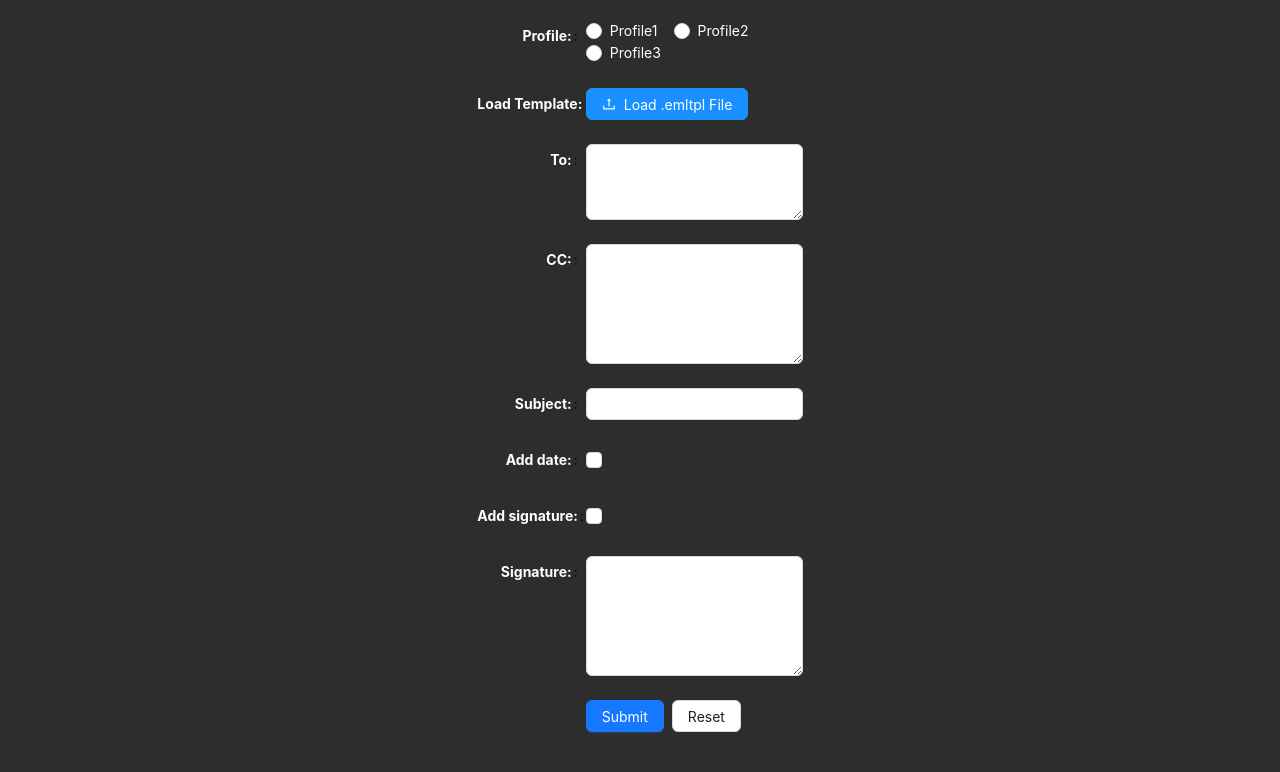
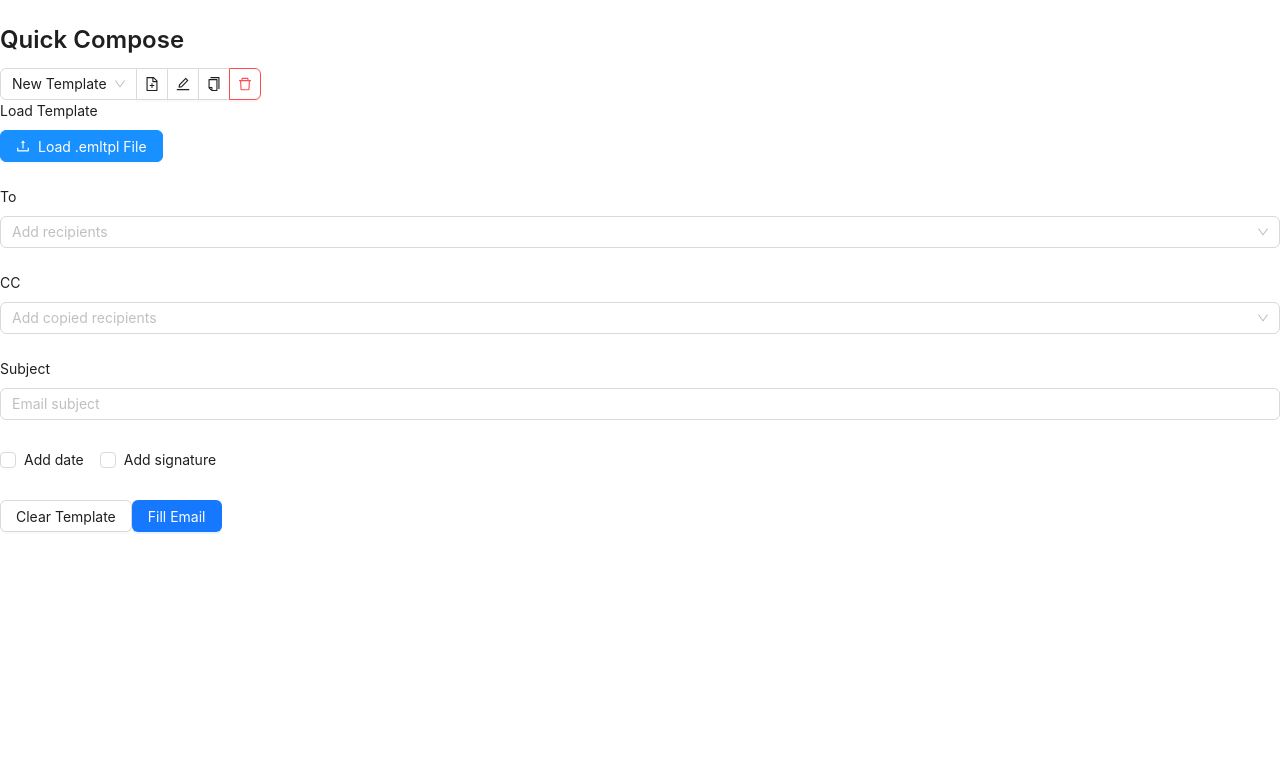
Before and after one commit to M4ss1ck/thunderbird-plugin, a React (Vite) app: page / in a window 1280 px wide. Shown: the top 772 px of the page. Built offline with nearby package versions, Linux system fonts and the light colour scheme.

Commit message:
feat: replace fixed profiles with dynamic template UI

```diff
--- a/src/components/Form.jsx
+++ b/src/components/Form.jsx
@@ -1,294 +1,317 @@
 import React, { useState, useEffect } from 'react'
-import { Button, Form, Input, Radio, Space, Checkbox } from 'antd'
-import Label from './Label'
+import {
+    Button,
+    Checkbox,
+    ConfigProvider,
+    Form,
+    Input,
+    Modal,
+    Select,
+    Space,
+    Tooltip,
+    Typography,
+    message,
+} from 'antd'
+import {
+    CopyOutlined,
+    DeleteOutlined,
+    EditOutlined,
+    FileAddOutlined,
+} from '@ant-design/icons'
 import { TemplateUpload } from './TemplateUpload'
+import {
+    createEmptyTemplate,
+    duplicateTemplate,
+    getCurrentTemplate,
+    migrateDetails,
+    normalizeTemplateState,
+    removeTemplate,
+    resetTemplate,
+    templateToComposeDetails,
+    updateTemplate,
+} from '../utils/templateStorage'
 
-const months = [
-    'Jan',
-    'Feb',
-    'Mar',
-    'Apr',
-    'May',
-    'Jun',
-    'Jul',
-    'Aug',
-    'Sep',
-    'Oct',
-    'Nov',
-    'Dec',
-]
+export const MyForm = () => {
+    const [form] = Form.useForm()
+    const [templateState, setTemplateState] = useState(() =>
+        normalizeTemplateState()
+    )
+    const currentTemplate = getCurrentTemplate(templateState)
 
-const { TextArea } = Input
+    useEffect(() => {
+        if (typeof browser === 'undefined') return
 
-const tailLayout = {
-    wrapperCol: { offset: 8, span: 16 },
+        browser.storage.local.get(['details']).then((result) => {
+            const migrated = migrateDetails(result.details)
+            setTemplateState(migrated)
+            form.setFieldsValue(getCurrentTemplate(migrated))
+        })
+    }, [form])
+
+    useEffect(() => {
+        form.setFieldsValue(currentTemplate)
+    }, [currentTemplate.id, form])
+
+    const saveCurrentTemplatePatch = () => {
+        const values = form.getFieldsValue()
+        const nextState = updateTemplate(templateState, currentTemplate.id, values)
+        setTemplateState(nextState)
+        return nextState
     }
 
-export const MyForm = () => {
-    const profiles = ['Profile1', 'Profile2', 'Profile3']
-    const [profile, setProfile] = useState(profiles[0])
+    const handleTemplateChange = (templateId) => {
+        const nextState = normalizeTemplateState({
+            ...saveCurrentTemplatePatch(),
+            currentTemplateId: templateId,
+        })
+        setTemplateState(nextState)
+        form.setFieldsValue(getCurrentTemplate(nextState))
+    }
 
-    const [form] = Form.useForm()
+    const handleAddTemplate = () => {
+        const savedState = saveCurrentTemplatePatch()
+        const template = createEmptyTemplate(`Template ${savedState.templates.length + 1}`)
+        const nextState = normalizeTemplateState({
+            ...savedState,
+            currentTemplateId: template.id,
+            templates: [...savedState.templates, template],
+        })
+        setTemplateState(nextState)
+        form.setFieldsValue(template)
+    }
 
-    useEffect(() => {
-        if (typeof browser !== 'undefined') {
-            browser.storage.local.get(['details']).then((result) => {
-                if (!result.details) return
-                const details = JSON.parse(result.details)
-                const values = revertProfiles(details)
-                const currentProfile = Object.keys(details).find(
-                    (key) => details[key].currentProfile
-                )
-                if (currentProfile) {
-                    setProfile(currentProfile)
+    const handleDuplicateTemplate = () => {
+        const savedState = saveCurrentTemplatePatch()
+        const copy = duplicateTemplate(getCurrentTemplate(savedState))
+        const nextState = normalizeTemplateState({
+            ...savedState,
+            currentTemplateId: copy.id,
+            templates: [...savedState.templates, copy],
+        })
+        setTemplateState(nextState)
+        form.setFieldsValue(copy)
     }
-                form.setFieldsValue({
-                    ...values,
-                    profile: currentProfile ?? profiles[0],
+
+    const handleRenameTemplate = () => {
+        Modal.confirm({
+            title: 'Rename Template',
+            content: (
+                <Input
+                    autoFocus
+                    defaultValue={currentTemplate.name}
+                    id="rename-template-input"
+                />
+            ),
+            onOk: () => {
+                const input = document.getElementById('rename-template-input')
+                const name = input?.value?.trim()
+
+                if (!name) return
+
+                const nextState = updateTemplate(templateState, currentTemplate.id, {
+                    ...form.getFieldsValue(),
+                    name,
                 })
+                setTemplateState(nextState)
+                form.setFieldsValue(getCurrentTemplate(nextState))
+            },
         })
     }
-    }, [])
+
+    const handleDeleteTemplate = () => {
+        Modal.confirm({
+            title: 'Delete Template',
+            content: 'This will remove the selected template. If it is the last one, it will become a fresh empty template.',
+            okText: 'Delete',
+            okButtonProps: { danger: true },
+            onOk: () => {
+                const nextState = removeTemplate(templateState, currentTemplate.id)
+                setTemplateState(nextState)
+                form.setFieldsValue(getCurrentTemplate(nextState))
+            },
+        })
+    }
+
+    const handleClearTemplate = () => {
+        Modal.confirm({
+            title: 'Clear Template',
+            content: 'This will clear the selected template fields.',
+            okText: 'Clear',
+            okButtonProps: { danger: true },
+            onOk: () => {
+                const cleared = resetTemplate(currentTemplate)
+                const nextState = updateTemplate(templateState, currentTemplate.id, cleared)
+                setTemplateState(nextState)
+                form.setFieldsValue(cleared)
+            },
+        })
+    }
 
     const onFinish = async (values) => {
         if (typeof browser === 'undefined') return
-        let tabId = undefined
 
-        const parsedValues = convertProfiles(values)
-        for (const key in parsedValues) {
-            if (key === profile) {
-                parsedValues[key].currentProfile = true
-                break
+        const nextState = updateTemplate(templateState, currentTemplate.id, values)
+        const selectedTemplate = getCurrentTemplate(nextState)
+        let tabId
+
+        const result = await browser.storage.local.get(['tabId'])
+        if (result.tabId) {
+            tabId = result.tabId
+        }
+
+        if (!tabId) {
+            console.log('no tab id found. Closing...')
+            window.close()
+            return
+        }
+
+        try {
+            await browser.compose.setComposeDetails(
+                tabId,
+                templateToComposeDetails(selectedTemplate)
+            )
+            await browser.storage.local.set({
+                details: JSON.stringify(nextState),
+            })
+            window.close()
+        } catch (e) {
+            console.log('error setting compose details: ', e)
         }
     }
 
-        await browser.storage.local.get(['tabId']).then((result) => {
-            if (result.tabId) {
-                tabId = result.tabId
-            }
-        })
-
-        const profileData = parsedValues[profile]
-        const toArray = profileData?.to?.split(',') || []
-        const ccArray = profileData?.cc?.split(',') || []
-        const projectName = profileData?.projectName || ''
-        const addDate = profileData?.addDate || false
-        const addSignature = profileData?.addSignature || false
-        const signature = profileData?.signature || ''
-
-        if (tabId) {
-            const date = new Date()
-            let subject = `${projectName}`
-            let body = ''
-            if (addDate) {
-                subject += ` (${months[date.getMonth()]} ${date.getDate()})`
-            }
-            if (addSignature) {
-                body += `\n\n${signature}`
-            }
-            // https://webextension-api.thunderbird.net/en/latest/compose.html#compose-composedetails
-            browser.compose
-                .setComposeDetails(tabId, {
-                    to: toArray,
-                    cc: ccArray,
-                    subject,
-                    body,
-                })
-                .then(() => {
-                    browser.storage.local
-                        .set({
-                            details: JSON.stringify(parsedValues),
-                        })
-                        .then(() => window.close())
-                })
-                .catch((e) => console.log('error setting compose details: ', e))
-        } else {
-            console.log('no tab id found. Closing...')
-            window.close()
-        }
-    }
-
-    const onReset = () => {
-        form.resetFields()
-    }
-
-    const handleProfileChange = (e) => {
-        setProfile(e.target.value)
-    }
-
     return (
-        <div
-            style={{
-                display: 'flex',
-                flexDirection: 'column',
-                justifyContent: 'flex-start',
-                alignItems: 'center',
-                backgroundColor: 'rgba(46, 45, 45)',
-                color: 'white',
-                minHeight: '100vh',
-                width: '100vw',
-                overflowX: 'hidden',
-                padding: '20px 0',
+        <ConfigProvider
+            theme={{
+                token: {
+                    borderRadius: 6,
+                    colorPrimary: '#1677ff',
+                },
             }}
         >
+            <div className="qc-shell">
+                <div className="qc-panel">
+                    <header className="qc-header">
+                        <Typography.Title level={3} className="qc-title">
+                            Quick Compose
+                        </Typography.Title>
+                        <Space.Compact className="qc-template-controls">
+                            <Select
+                                value={templateState.currentTemplateId}
+                                onChange={handleTemplateChange}
+                                options={templateState.templates.map((template) => ({
+                                    value: template.id,
+                                    label: template.name,
+                                }))}
+                                className="qc-template-select"
+                            />
+                            <Tooltip title="Add template">
+                                <Button icon={<FileAddOutlined />} onClick={handleAddTemplate} />
+                            </Tooltip>
+                            <Tooltip title="Rename template">
+                                <Button icon={<EditOutlined />} onClick={handleRenameTemplate} />
+                            </Tooltip>
+                            <Tooltip title="Duplicate template">
+                                <Button
+                                    icon={<CopyOutlined />}
+                                    onClick={handleDuplicateTemplate}
+                                />
+                            </Tooltip>
+                            <Tooltip title="Delete template">
+                                <Button
+                                    danger
+                                    icon={<DeleteOutlined />}
+                                    onClick={handleDeleteTemplate}
+                                />
+                            </Tooltip>
+                        </Space.Compact>
+                    </header>
+
                     <Form
                         form={form}
-                name="my-form"
+                        name="quick-compose-form"
                         onFinish={onFinish}
-                labelCol={{ span: 8 }}
-                wrapperCol={{ span: 16 }}
-                style={{ maxWidth: 700 }}
+                        layout="vertical"
+                        initialValues={currentTemplate}
+                        className="qc-form"
                     >
-                <Form.Item
-                    name="profile"
-                    label={
-                        <Label fontColor="white">
-                            <strong>Profile:</strong>
-                        </Label>
+                        <Form.Item label="Load Template">
+                            <TemplateUpload
+                                onTemplatePatch={(patch) => {
+                                    form.setFieldsValue(patch)
+                                    const nextState = updateTemplate(
+                                        templateState,
+                                        currentTemplate.id,
+                                        {
+                                            ...form.getFieldsValue(),
+                                            ...patch,
                                         }
-                    rules={[{ required: false }]}
-                >
-                    <Radio.Group onChange={handleProfileChange} value={profile}>
-                        {profiles.map((p) => (
-                            <Radio key={'radio-' + p} value={p}>
-                                <Label fontColor="white">{p}</Label>
-                            </Radio>
-                        ))}
-                    </Radio.Group>
+                                    )
+                                    setTemplateState(nextState)
+                                }}
+                            />
                         </Form.Item>
 
+                        <Form.Item name="to" label="To">
+                            <Select
+                                mode="tags"
+                                tokenSeparators={[',']}
+                                placeholder="Add recipients"
+                            />
+                        </Form.Item>
+
+                        <Form.Item name="cc" label="CC">
+                            <Select
+                                mode="tags"
+                                tokenSeparators={[',']}
+                                placeholder="Add copied recipients"
+                            />
+                        </Form.Item>
+
+                        <Form.Item name="subject" label="Subject">
+                            <Input placeholder="Email subject" />
+                        </Form.Item>
+
+                        <Space className="qc-options">
                             <Form.Item
-                    label={
-                        <Label fontColor="white">
-                            <strong>Load Template:</strong>
-                        </Label>
+                                name="addDate"
+                                valuePropName="checked"
+                                className="qc-option"
+                            >
+                                <Checkbox>Add date</Checkbox>
+                            </Form.Item>
+                            <Form.Item
+                                name="addSignature"
+                                valuePropName="checked"
+                                className="qc-option"
+                            >
+                                <Checkbox>Add signature</Checkbox>
+                            </Form.Item>
+                        </Space>
+
+                        <Form.Item
+                            noStyle
+                            shouldUpdate={(previous, current) =>
+                                previous.addSignature !== current.addSignature
                             }
                         >
-                    <TemplateUpload form={form} profile={profile} />
+                            {({ getFieldValue }) =>
+                                getFieldValue('addSignature') ? (
+                                    <Form.Item name="signature" label="Signature">
+                                        <Input.TextArea rows={5} />
+                                    </Form.Item>
+                                ) : null
+                            }
                         </Form.Item>
 
-                {profiles.map((p) => (
-                    <FormItems key={p} profile={p} visible={p === profile} />
-                ))}
-
-                <Form.Item {...tailLayout}>
-                    <Space>
+                        <footer className="qc-footer">
+                            <Button onClick={handleClearTemplate}>Clear Template</Button>
                             <Button type="primary" htmlType="submit">
-                            Submit
+                                Fill Email
                             </Button>
-                        <Button htmlType="button" onClick={onReset}>
-                            Reset
-                        </Button>
-                    </Space>
-                </Form.Item>
+                        </footer>
                     </Form>
                 </div>
+            </div>
+        </ConfigProvider>
     )
 }
-
-const FormItems = ({ profile = '', visible = false }) => {
-    return (
-        <div
-            style={{
-                display: visible ? 'block' : 'none',
-            }}
-        >
-            <Form.Item
-                name={profile + 'to'}
-                label={
-                    <Label fontColor="white">
-                        <strong>To:</strong>
-                    </Label>
-                }
-                rules={[{ required: false }]}
-            >
-                <TextArea rows={3} />
-            </Form.Item>
-            <Form.Item
-                name={profile + 'cc'}
-                label={
-                    <Label fontColor="white">
-                        <strong>CC:</strong>
-                    </Label>
-                }
-                rules={[{ required: false }]}
-            >
-                <TextArea rows={5} />
-            </Form.Item>
-            <Form.Item
-                name={profile + 'projectName'}
-                label={
-                    <Label fontColor="white">
-                        <strong>Subject:</strong>
-                    </Label>
-                }
-                rules={[{ required: false }]}
-            >
-                <Input />
-            </Form.Item>
-            <Form.Item
-                name={profile + 'addDate'}
-                label={
-                    <Label fontColor="white">
-                        <strong>Add date:</strong>
-                    </Label>
-                }
-                rules={[{ required: false }]}
-                valuePropName="checked"
-            >
-                <Checkbox />
-            </Form.Item>
-            <Form.Item
-                name={profile + 'addSignature'}
-                label={
-                    <Label fontColor="white">
-                        <strong>Add signature:</strong>
-                    </Label>
-                }
-                rules={[{ required: false }]}
-                valuePropName="checked"
-            >
-                <Checkbox />
-            </Form.Item>
-            <Form.Item
-                name={profile + 'signature'}
-                label={
-                    <Label fontColor="white">
-                        <strong>Signature:</strong>
-                    </Label>
-                }
-                rules={[{ required: false }]}
-            >
-                <TextArea rows={5} />
-            </Form.Item>
-        </div>
-    )
-}
-
-function convertProfiles(obj) {
-    const profiles = {}
-
-    for (const key in obj) {
-        const match = key.match(/(Profile\d+)(\w+)/)
-        if (match) {
-            const profileName = match[1]
-            const fieldName = match[2]
-            if (!profiles[profileName]) {
-                profiles[profileName] = {}
-            }
-            profiles[profileName][fieldName] = obj[key]
-        }
-    }
-    return profiles
-}
-
-function revertProfiles(profiles) {
-    const obj = {}
-    for (const profileName in profiles) {
-        for (const fieldName in profiles[profileName]) {
-            const newKey = `${profileName}${fieldName}`
-            obj[newKey] = profiles[profileName][fieldName]
-        }
-    }
-    return obj
-}
```
Lines whose indentation alone changed are shown as unchanged.
